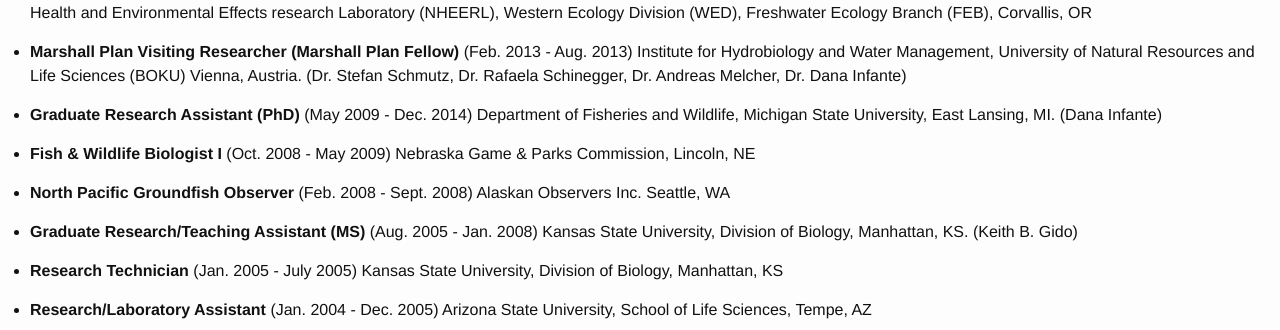
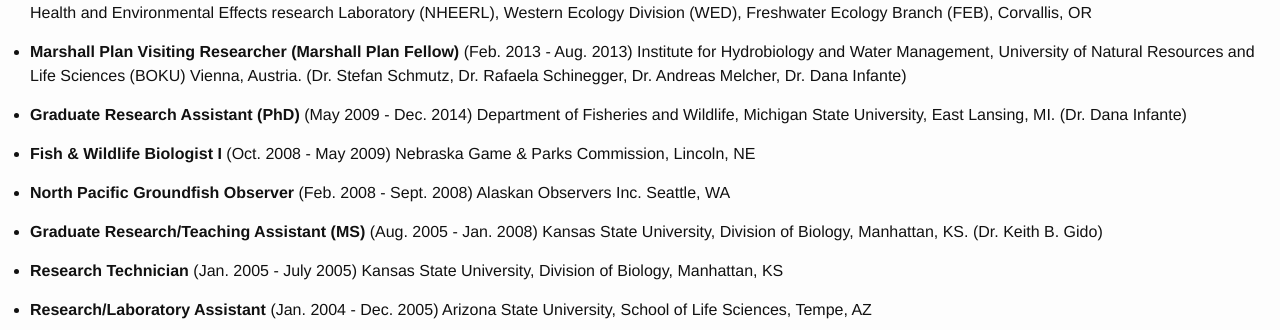
Before and after one commit to dthor/dthor.github.io, a Jekyll site: the page built from work/work.md, in a window 1280 px wide and 900 px high, scrolled down 681 px. Shown: the part 154-484 px from the top of the window. Built offline with Jekyll 4.4.1, drawn with Linux system fonts in a browser that asks for light colours; nearby versions of some CDN libraries; some web fonts are replaced.

Commit message:
Update work.md
update text

```diff
--- a/work/work.md
+++ b/work/work.md
@@ -19,13 +19,13 @@
 
 - **Marshall Plan Visiting Researcher (Marshall Plan Fellow)** (Feb. 2013 - Aug. 2013) Institute for Hydrobiology and Water Management, University of Natural Resources and Life Sciences (BOKU) Vienna, Austria. (Dr. Stefan Schmutz, Dr. Rafaela Schinegger, Dr. Andreas Melcher, Dr. Dana Infante)
 
-- **Graduate Research Assistant (PhD)** (May 2009 - Dec. 2014) Department of Fisheries and Wildlife, Michigan State University, East Lansing, MI. (Dana Infante)
+- **Graduate Research Assistant (PhD)** (May 2009 - Dec. 2014) Department of Fisheries and Wildlife, Michigan State University, East Lansing, MI. (Dr. Dana Infante)
 
 - **Fish & Wildlife Biologist I** (Oct. 2008 - May 2009) Nebraska Game & Parks Commission, Lincoln, NE
 
 - **North Pacific Groundfish Observer** (Feb. 2008 - Sept. 2008) Alaskan Observers Inc. Seattle, WA
 
-- **Graduate Research/Teaching Assistant (MS)** (Aug. 2005 - Jan. 2008) Kansas State	University, Division of Biology, Manhattan, KS. (Keith	B. Gido)
+- **Graduate Research/Teaching Assistant (MS)** (Aug. 2005 - Jan. 2008) Kansas State	University, Division of Biology, Manhattan, KS. (Dr. Keith B. Gido)
 
 - **Research Technician** (Jan. 2005 - July 2005) Kansas State University, Division of Biology, Manhattan, KS
 
```
